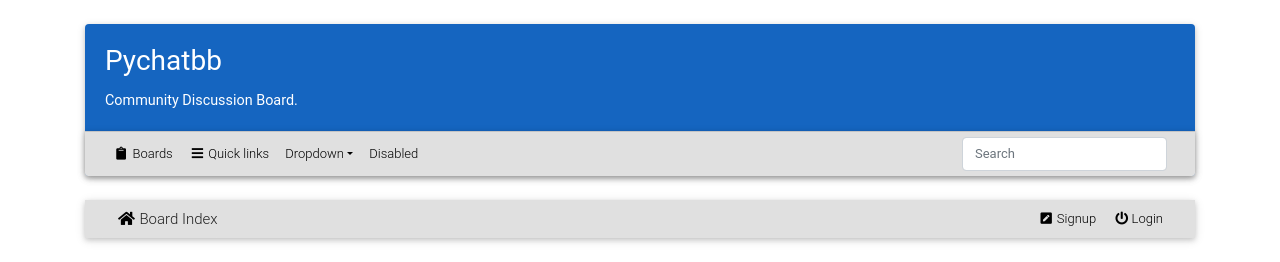
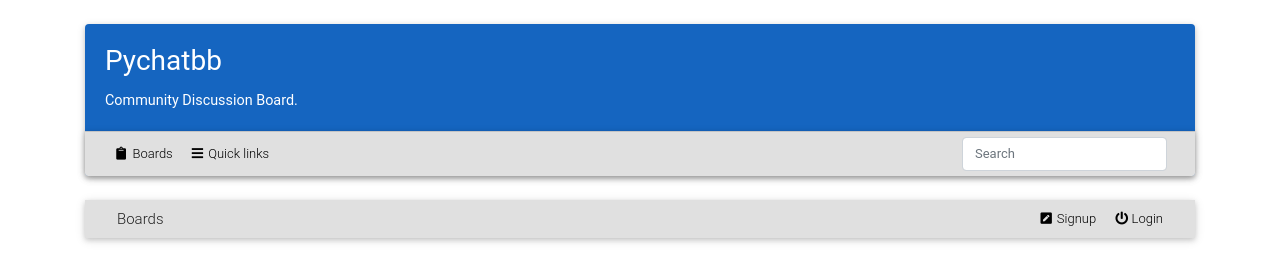
Before and after one commit to patrickcharlson/frilium, a Django app: page / in a window 1280 px wide. Shown: the top 262 px of the page. Run offline with Django 3.2, Linux system fonts and the light colour scheme; data that the repository does not hold is empty; some libraries are stand-ins or nearby versions.

Commit message:
Implemented the topic post

```diff
--- a/boards/urls.py
+++ b/boards/urls.py
@@ -1,10 +1,11 @@
 from django.urls import path
 
-from .views import BoardsListView, board_topics, new_topic
+from .views import BoardsListView, board_topics, new_topic, topic_posts
 
 app_name = 'boards'
 urlpatterns = [
     path('', BoardsListView.as_view(), name='home'),
     path('boards/<slug:slug>/', board_topics, name='board_topics'),
-    path('<slug:slug>/topic/new/', new_topic, name='new_topic')
+    path('<slug:slug>/topic/new/', new_topic, name='new_topic'),
+    path('topic/<slug:slug>/', topic_posts, name='topic_post')
 ]
--- a/boards/views.py
+++ b/boards/views.py
@@ -1,8 +1,9 @@
+from django.contrib.auth.decorators import login_required
 from django.shortcuts import render, get_object_or_404, redirect
 from django.views.generic import ListView
 
 from .forms import NewTopicForm
-from .models import Board, Post
+from .models import Board, Post, Topic
 
 
 class BoardsListView(ListView):
@@ -16,6 +17,7 @@ def board_topics(request, slug):
     return render(request, 'boards/topics.html', {'board': board})
 
 
+@login_required
 def new_topic(request, slug):
     board = get_object_or_404(Board, slug=slug)
     if request.method == 'POST':
@@ -29,7 +31,12 @@ def new_topic(request, slug):
                 topic=topic,
                 created_by=request.user
             )
-            return redirect('boards:board_topics', slug=board.slug)
+            return redirect('boards:topic_post', slug=topic.slug)
     else:
         form = NewTopicForm()
     return render(request, 'boards/new_topic.html', {'board': board, 'form': form})
+
+
+def topic_posts(request, slug):
+    topic = get_object_or_404(Topic, slug=slug)
+    return render(request, 'boards/topic_posts.html', {'topic': topic})
--- a/pychatbb/settings.py
+++ b/pychatbb/settings.py
@@ -93,7 +93,7 @@ AUTH_USER_MODEL = 'users.User'
 
 # django-allauth config
 # ------------------------------------------------------------------------------
-LOGIN_REDIRECT_URL = 'home'
+LOGIN_REDIRECT_URL = 'boards:home'
 ACCOUNT_LOGOUT_REDIRECT = 'home'
 ACCOUNT_USERNAME_REQUIRED = False
 SITE_ID = 1
--- a/static/css/styles.css
+++ b/static/css/styles.css
@@ -73,3 +73,16 @@ select:-webkit-autofill:focus {
 .dropdown-divider {
     margin: 0;
 }
+
+.navbar .breadcrumb-item + .breadcrumb-item::before {
+    color: #bdbdbd;
+    content: none;
+}
+
+.breadcrumb-item + .breadcrumb-item {
+    padding-left: 0;
+}
+
+.btn {
+    margin: 0;
+}
--- a/templates/_base.html
+++ b/templates/_base.html
@@ -27,19 +27,6 @@
                 <li class="nav-item">
                     <a class="nav-link" href="#"><i class="fas fa-bars fa-fw"></i> Quick links</a>
                 </li>
-                <li class="nav-item dropdown">
-                    <a class="nav-link dropdown-toggle" id="navbarDropdownMenuLink" data-toggle="dropdown"
-                       aria-haspopup="true" aria-expanded="false">Dropdown</a>
-                    <div class="dropdown-menu dropdown-primary" aria-labelledby="navbarDropdownMenuLink">
-                        <a class="dropdown-item" href="#">Action</a>
-                        <a class="dropdown-item" href="#">Another action</a>
-                        <a class="dropdown-item" href="#">Something else here</a>
-                    </div>
-                </li>
-
-                <li class="nav-item">
-                    <a class="nav-link" href="#">Disabled</a>
-                </li>
             </ul>
             <form class="form-inline my-2 my-lg-0">
                 <input class="form-control mr-sm-2" type="search" placeholder="Search" aria-label="Search">
@@ -51,10 +38,14 @@
 
 <div class="container">
     <nav class="navbar navbar-expand-lg navbar-light bg-light my-4 py-0">
-        <ol class="breadcrumb py-2">
-            {% block breadcrumb %}
-            {% endblock %}
-        </ol>
+        <div class="mr-auto">
+            <nav aria-label="breadcrumb">
+                <ol class="breadcrumb clearfix d-none d-md-inline-flex py-2">
+                    {% block breadcrumb %}
+                    {% endblock %}
+                </ol>
+            </nav>
+        </div>
 
         <ul class="navbar-nav ml-auto mx-2">
             {% if user.is_authenticated %}
@@ -91,9 +82,7 @@
 <script src="{% static 'js/bootstrap.min.js' %}"></script>
 <script src="{% static 'js/mdb.min.js' %}"></script>
 <script>
-    $(function () {
-        $('[data-toggle="tooltip"]').tooltip()
-    })
+
 </script>
 </body>
 </html>
--- a/templates/account/login.html
+++ b/templates/account/login.html
@@ -14,7 +14,7 @@
                 {% csrf_token %}
                 <input type="hidden" name="next" value="{{ next }}">
                 {{ form|crispy }}
-                <button class="btn btn-sm blue darken-3" type="submit">Login</button>
+                <button class="btn btn-sm blue darken-3 text-white" type="submit">Login</button>
             </form>
         </div>
     </div>
--- a/templates/home.html
+++ b/templates/home.html
@@ -2,7 +2,7 @@
 
 {% block breadcrumb %}
     <li class="breadcrumb-item active">
-        <a class="text-dark" href=""><i class="fas fa-home fa-fw" style="color: black"></i> Board Index</a>
+        <a class="text-dark" href="{% url 'boards:home' %}">Boards</a>
     </li>
 {% endblock %}
 
```
Also changed, not shown: templates/boards/new_topic.html (+5 -3 lines), templates/boards/topic_posts.html (added, +50 -0 lines), templates/boards/topics.html (+7 -3 lines), static/img/avatar.svg (added).
